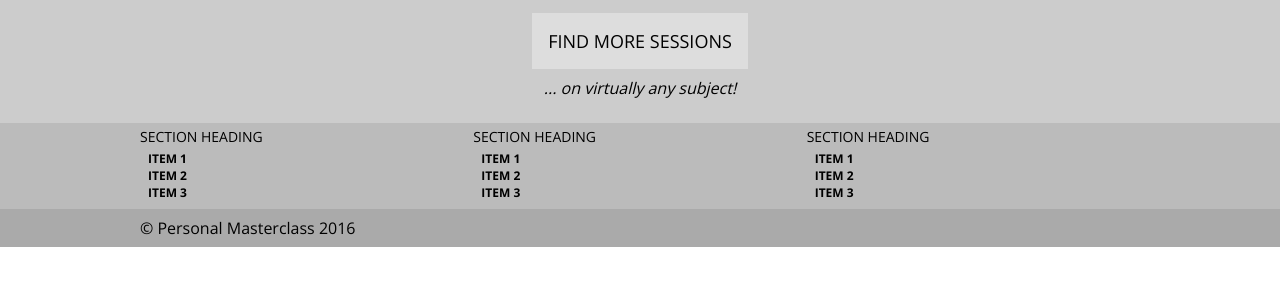
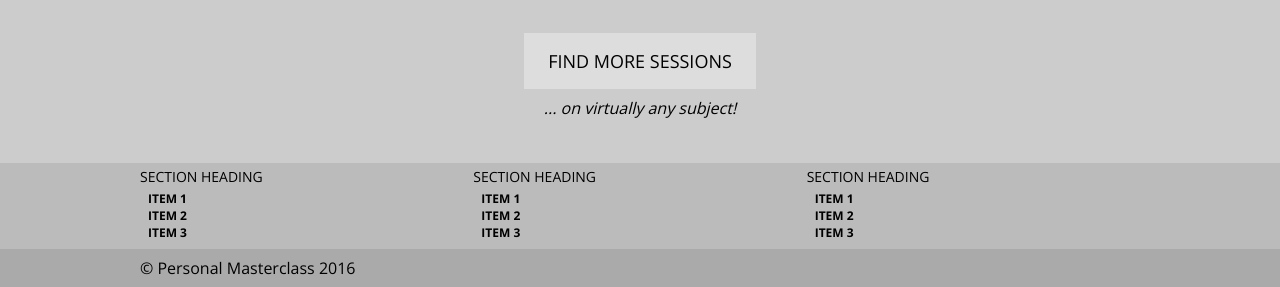
Before and after one commit to PersonalMasterClass/personalmasterclass.github.io, a plain HTML site: page landing-page/index.html in a window 1280 px wide. Shown: the part 831-1118 px from the top of the page. Before the commit the page ends 1078 px from the top, so only its background shows below. Drawn offline with nearby package versions, Linux system fonts and the light colour scheme.

Commit message:
Giving the content after the subject tiles some room to breathe.

```diff
--- a/landing-page/index.html
+++ b/landing-page/index.html
@@ -44,7 +44,7 @@
 							<div class="tile">French</div>
 						</div>
 					</div>
-					<p>
+					<p class="after-tile-callout">
 						<a class="button">FIND MORE SESSIONS</a><br>
 						<i class="underbutton">... on virtually any subject!</i>
 					</p>
--- a/landing-page/style.css
+++ b/landing-page/style.css
@@ -91,11 +91,13 @@ section#subject-tiles .container .section-content .tile-wrap .tile-row .tile {
 }
 section#subject-tiles .container .section-content a.button {
 	font-size: 18px;
+	padding: 16px 24px;
 }
 section#subject-tiles .container .section-content .underbutton {
 	display: inline-block;
 	margin-top: 8px;
 }
+section#subject-tiles .container .section-content .after-tile-callout { margin: 36px 0; }
 footer {
 	width: 100%;
 	float: left;
```
